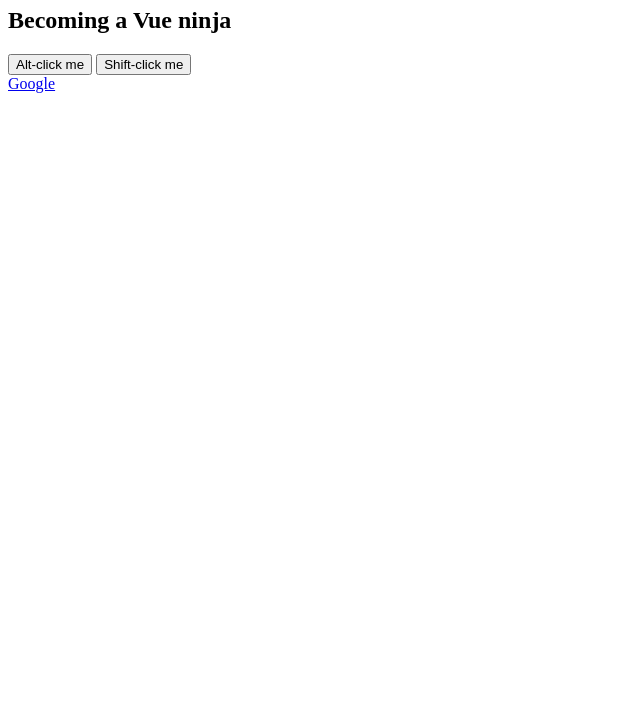
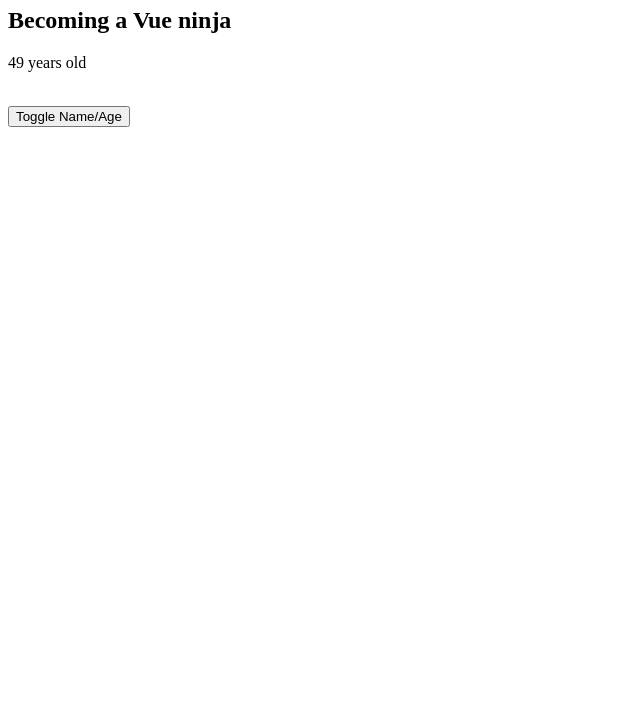
Before and after one commit to rogerccopa/vue-firebase, a plain HTML site: page index.html in a window 1280 px wide. Shown: the part 73-800 px from the top of the page, without its empty margins (0-640 px from the left). Drawn offline with nearby package versions, Linux system fonts and the light colour scheme.

Commit message:
Conditional output with v-if, v-else-if

```diff
--- a/app.js
+++ b/app.js
@@ -2,11 +2,11 @@ new Vue({
     el:'#app',
     data: {
         title: 'Becoming a Vue ninja',
-        name: 'Roger'
+        showName: false
     },
     methods: {
-        logEvent(){
-            console.log("Hello world!");
+        toogleShowName(){
+            this.showName = !this.showName;
         }
     }
 })
--- a/index.html
+++ b/index.html
@@ -11,9 +11,9 @@
     <h1>Vue Basics</h1>
     <div id="app">
         <h2>{{title}}</h2>
-        <button @click.alt="logEvent">Alt-click me</button>
-        <button @click.shift="logEvent">Shift-click me</button> <br/>
-        <a href="https://www.google.com" @click.prevent="logEvent">Google</a>
+        <p v-if="showName">Roger Ccopa</p>
+        <p v-else-if="!showName">49 years old</p> <br/>
+        <button @click="toogleShowName">Toggle Name/Age</button>
     </div>
     <script src="app.js"></script>
 </body>
```
